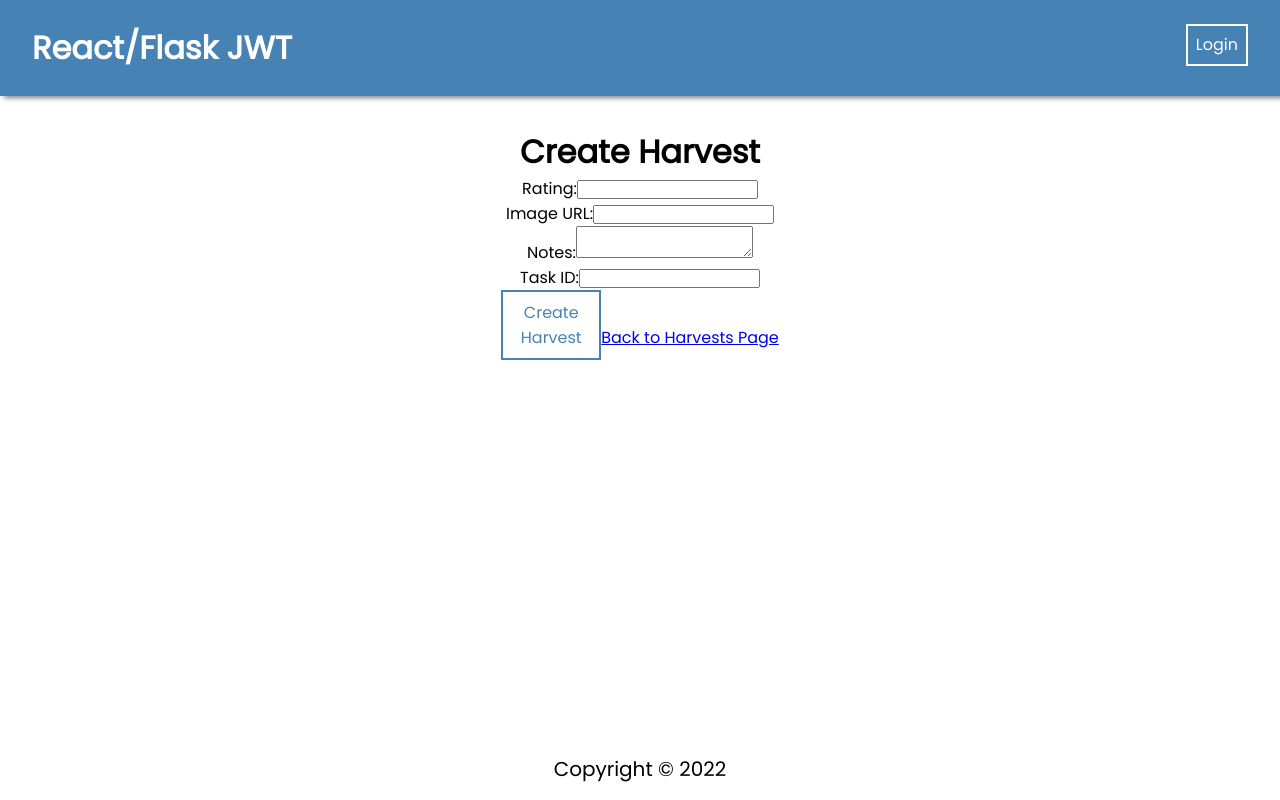
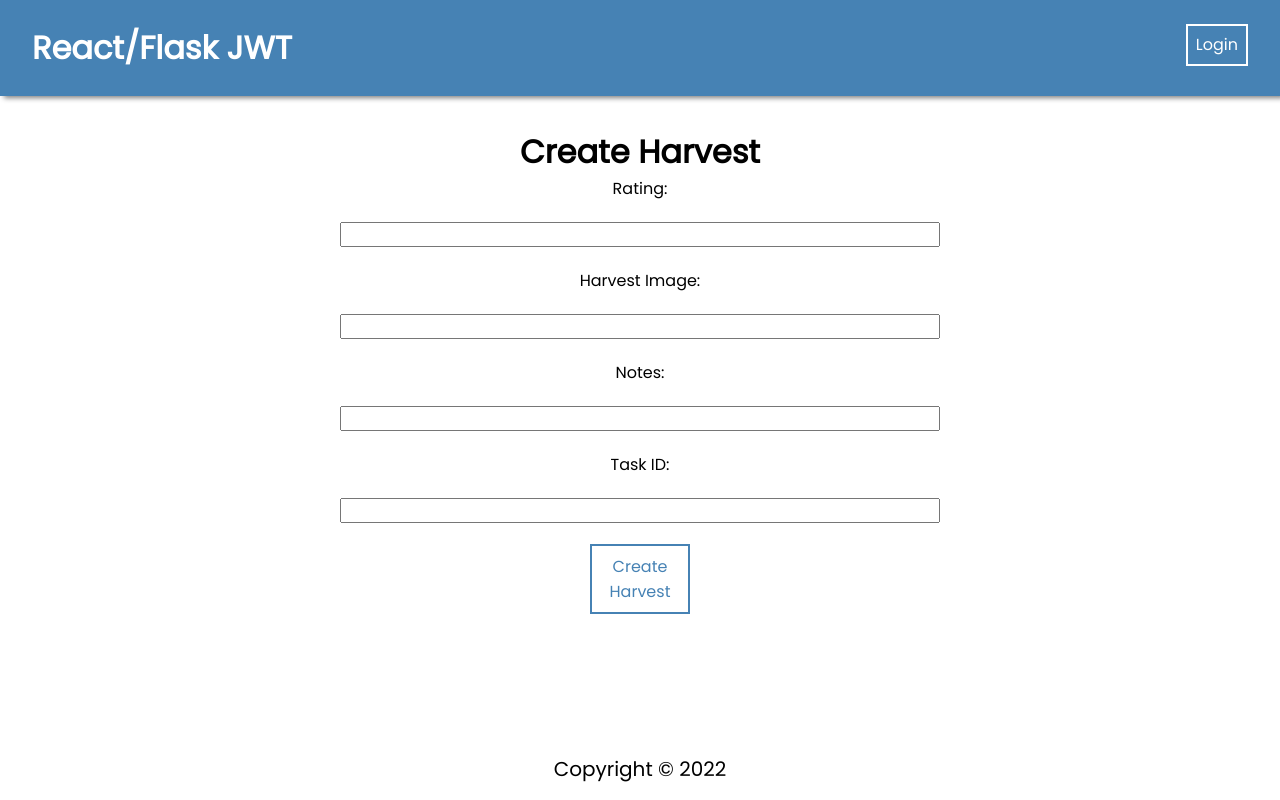
Before and after one commit to MPacris/Gardener_App_Capstone_Project, a React (Create React App) app in the folder frontend/: page /create-harvest in a window 1280 px wide. Built offline with nearby package versions, Linux system fonts and the light colour scheme.

Commit message:
updated code so that params from gardendetails are passed to add plant, plant details are passed to AddTask, taskdetails are passed to CreateHarvest

```diff
--- a/frontend/src/pages/GardensPage/AddGarden.jsx
+++ b/frontend/src/pages/GardensPage/AddGarden.jsx
@@ -73,6 +73,7 @@ const AddGarden = () => {
 
         <label element="notes">Notes:</label>
         <textarea
+          type="text"
           id="notes"
           name="notes"
           value={formData.notes}
--- a/frontend/src/pages/GardensPage/GardenDetails.jsx
+++ b/frontend/src/pages/GardensPage/GardenDetails.jsx
@@ -69,7 +69,7 @@ const GardenDetails = () => {
           </Link>
         ))}
       </div>
-      <Link to="/add-plant">
+      <Link to={`/add-plant?garden_id=${garden_id}`}>
         <p>Add a New Plant!!</p>
       </Link>
     </div>
--- a/frontend/src/pages/HarvestsPage/CreateHarvest.jsx
+++ b/frontend/src/pages/HarvestsPage/CreateHarvest.jsx
@@ -1,82 +1,107 @@
-import React, { useState } from "react";
+import React, { useState, useEffect } from "react";
+import { useNavigate, useLocation } from "react-router-dom";
 import axios from "axios";
 import useAuth from "../../hooks/useAuth";
 import { Link } from "react-router-dom";
 
-const CreateHarvest = () => {
-  const [user, token] = useAuth();
-  const [harvestData, setHarvestData] = useState({
+const defaultValues = {
   rating: "",
   image_url: "",
   notes: "",
   task_id: "",
-  });
+}
 
-  const handleInputChange = (e) => {
-    setHarvestData({
-      ...harvestData,
-      [e.target.name]: e.target.value,
-    });
+
+const CreateHarvest = () => {
+  const [user, token] = useAuth();
+  const navigate = useNavigate();
+  const [formData, setFormData] = useState(defaultValues);
+  const location = useLocation();
+
+  useEffect(() => {
+    const searchParams = new URLSearchParams(location.search);
+    const taskIdFromQuery = searchParams.get("task_id");
+    setFormData((prevData) => ({
+      ...prevData,
+      task_id: taskIdFromQuery,
+    }));
+  }, [location.search]);
+
+  const handleInputChange = (event) => {
+    const { name, value } = event.target;
+    setFormData((prevData) => ({
+      ...prevData,
+      [name]: value,
+    }));
   };
 
-  const handleSubmit = async (e) => {
-    e.preventDefault();
+  async function postNewHarvest() {
     try {
-      await axios.post("http://localhost:5000/api/harvests", harvestData, {
+      const response = await axios.post(
+        "http://localhost:5000/api/harvests",
+        formData,
+        {
           headers: {
             Authorization: "Bearer " + token,
           },
-      });
+        }
+      );
+
+      setFormData(defaultValues);
+      navigate("/harvests");
       window.location.reload();
     } catch (error) {
       console.log(error.response.data);
     }
+  }
+
+  const handleSubmit = (event) => {
+    event.preventDefault();
+    postNewHarvest();
   };
+
 
   return (
     <div className="container">
       <h1>Create Harvest</h1>
-      <form onSubmit={handleSubmit}>
-        <div>
-          <label>Rating:</label>
+      <form className="form" onSubmit={handleSubmit}>
+        <label element="rating">Rating:</label>
         <input
           type="number"
+          id="rating"
           name="rating"
-            value={harvestData.rating}
+          value={formData.rating}
           onChange={handleInputChange}
-            required
         />
-        </div>
-        <div>
-          <label>Image URL:</label>
+
+        <label element="image_url">Harvest Image:</label>
         <input
           type="text"
+          id="image_url"
           name="image_url"
-            value={harvestData.image_url}
+          value={formData.image_url}
           onChange={handleInputChange}
-            required
         />
-        </div>
-        <div>
-          <label>Notes:</label>
-          <textarea
+        <label element="notes">Notes:</label>
+        <input
+          type="text"
+          id="notes"
           name="notes"
-            value={harvestData.notes}
+          value={formData.notes}
           onChange={handleInputChange}
-          ></textarea>
-        </div>
-        <div>
-          <label>Task ID:</label>
+        />
+
+        <label element="task_id">Task ID:</label>
         <input
           type="number"
+          id="task_id"
           name="task_id"
-            value={harvestData.task_id}
+          value={formData.task_id}
           onChange={handleInputChange}
-            required
         />
-        </div>
         <button type="submit">Create Harvest</button>
-        <Link to="/harvests">Back to Harvests Page</Link>
+
+
       </form>
     </div>
   );
--- a/frontend/src/pages/PlantsPage/AddPlant.jsx
+++ b/frontend/src/pages/PlantsPage/AddPlant.jsx
@@ -1,22 +1,30 @@
-import React, { useState } from 'react';
-import { useNavigate } from 'react-router-dom';
-import axios from 'axios';
-import { Link } from 'react-router-dom';
-import useAuth from '../../hooks/useAuth';
-
+import React, { useState, useEffect } from "react";
+import { useNavigate, useLocation } from "react-router-dom";
+import axios from "axios";
+import { Link } from "react-router-dom";
+import useAuth from "../../hooks/useAuth";
 
 const defaultValues = {
-  type: '',
-  location:'',
-  image_url:'',
-  garden_id: '',
+  type: "",
+  location: "",
+  image_url: "",
+  garden_id: "",
 };
 
 const AddPlant = () => {
   const [user, token] = useAuth();
   const navigate = useNavigate();
   const [formData, setFormData] = useState(defaultValues);
+  const location = useLocation();
 
+  useEffect(() => {
+    const searchParams = new URLSearchParams(location.search);
+    const gardenIdFromQuery = searchParams.get("garden_id");
+    setFormData((prevData) => ({
+      ...prevData,
+      garden_id: gardenIdFromQuery,
+    }));
+  }, [location.search]);
 
   const handleInputChange = (event) => {
     const { name, value } = event.target;
@@ -28,16 +36,18 @@ const AddPlant = () => {
 
   async function postNewPlant() {
     try {
-
-      const response = await axios.post('http://localhost:5000/api/plants', formData, {
-        headers: {
-          Authorization: 'Bearer ' + token,
-        },
-      });
+      const response = await axios.post(
+        "http://localhost:5000/api/plants",
+        formData,
+        {
+          headers: {
+            Authorization: "Bearer " + token,
+          },
+        }
+      );
 
       setFormData(defaultValues);
-
-      navigate('/plants');
+      navigate("/plants");
       window.location.reload();
     } catch (error) {
       console.log(error.response.data);
@@ -48,7 +58,6 @@ const AddPlant = () => {
     event.preventDefault();
     postNewPlant();
   };
-
 
   return (
     <div className="container">
@@ -63,7 +72,7 @@ const AddPlant = () => {
           value={formData.type}
           onChange={handleInputChange}
         />
-        <label element="name">Location:</label>
+        <label element="location">Location:</label>
         <input
           type="text"
           id="location"
@@ -72,7 +81,7 @@ const AddPlant = () => {
           onChange={handleInputChange}
         />
 
-        <label element="plant_image">Plant Image:</label>
+        <label element="image_url">Plant Image:</label>
         <input
           type="text"
           id="image_url"
@@ -90,7 +99,6 @@ const AddPlant = () => {
           onChange={handleInputChange}
         />
 
-
         <button type="submit">Add plant</button>
       </form>
       <Link to="/gardens">Go to Gardens Page</Link>
--- a/frontend/src/pages/PlantsPage/PlantDetails.jsx
+++ b/frontend/src/pages/PlantsPage/PlantDetails.jsx
@@ -40,8 +40,8 @@ const PlantDetails = () => {
       <h2>{plant.image_url}</h2>
       <h2>{plant.garden_id}</h2>
 
-      <Link to="/add-plant">
-        <p>Add a New Plant!!</p>
+      <Link to={`/create-task?plant_id=${plant_id}`}>
+        <p>Create Task</p>
       </Link>
     </div>
   );
--- a/frontend/src/pages/TasksPage/CreateTask.jsx
+++ b/frontend/src/pages/TasksPage/CreateTask.jsx
@@ -1,20 +1,31 @@
-import React, { useState } from 'react';
-import { useNavigate } from 'react-router-dom';
-import axios from 'axios';
-import { Link } from 'react-router-dom';
-import useAuth from '../../hooks/useAuth';
+import React, { useState, useEffect } from "react";
+import { useNavigate, useLocation } from "react-router-dom";
+import axios from "axios";
+import { Link } from "react-router-dom";
+import useAuth from "../../hooks/useAuth";
 
 const defaultValues = {
-    plant_id: '',
-    task_type: '',
-    task_scheduled: '',
-    task_completed: '',
-    user_id: '',
+  plant_id: "",
+  task_type: "",
+  task_scheduled: "",
+  task_completed: "",
+  user_id: "",
 };
 
 const CreateTask = () => {
   const [user, token] = useAuth();
+  const navigate = useNavigate();
   const [formData, setFormData] = useState(defaultValues);
+  const location = useLocation();
+
+  useEffect(() => {
+    const searchParams = new URLSearchParams(location.search);
+    const plantIdFromQuery = searchParams.get("plant_id");
+    setFormData((prevData) => ({
+      ...prevData,
+      plant_id: plantIdFromQuery,
+    }));
+  }, [location.search]);
 
   const handleInputChange = (event) => {
     const { name, value } = event.target;
@@ -26,22 +37,23 @@ const CreateTask = () => {
 
   async function postNewTask() {
     try {
-        let existingTasks = await axios.get('http://localhost:5000/api/tasks',{
+      let existingTasks = await axios.get("http://localhost:5000/api/tasks", {
         headers: {
-            Authorization: 'Bearer ' + token,
+          Authorization: "Bearer " + token,
         },
       });
 
-
-        let response = await axios.post('http://localhost:5000/api/tasks', formData, {
+      let response = await axios.post(
+        "http://localhost:5000/api/tasks",
+        formData,
+        {
           headers: {
-            Authorization: 'Bearer ' + token,
+            Authorization: "Bearer " + token,
           },
-      });
+        }
+      );
       setFormData(defaultValues);
-
-
-      window.location.reload();
+      navigate('/tasks')
     } catch (error) {
       console.log(error.response.data);
     }
@@ -51,12 +63,12 @@ async function postNewTask() {
     event.preventDefault();
     postNewTask();
   };
+
   return (
     <div>
       <h1>Create Task</h1>
 
-        <form className='form' onSubmit={handleSubmit}>
-
+      <form className="form" onSubmit={handleSubmit}>
         <label element="plant_id">Plant ID:</label>
         <input
           type="number"
@@ -93,7 +105,6 @@ async function postNewTask() {
           onChange={handleInputChange}
         />
 
-
         <label element="user_id">User ID:</label>
         <input
           type="number"
@@ -109,12 +120,8 @@ async function postNewTask() {
       <Link to="/tasks">
         <p>Go To All Tasks</p>
       </Link>
-
-
-
     </div>
   );
 };
 
-
 export default CreateTask;
--- a/frontend/src/pages/TasksPage/TaskDetails.jsx
+++ b/frontend/src/pages/TasksPage/TaskDetails.jsx
@@ -68,6 +68,10 @@ const TaskDetails = () => {
       <h2>User ID: {task.user_id}</h2>
       <h2>Plant ID: {task.plant_id}</h2>
 
+      {task.task_type === "harvest" && (
+        <Link to={`/create-harvest?task_id=${task_id}`}>Create Harvest</Link>
+      )}
+
     </div>
   );
 };
```
Lines whose indentation alone changed are shown as unchanged.
